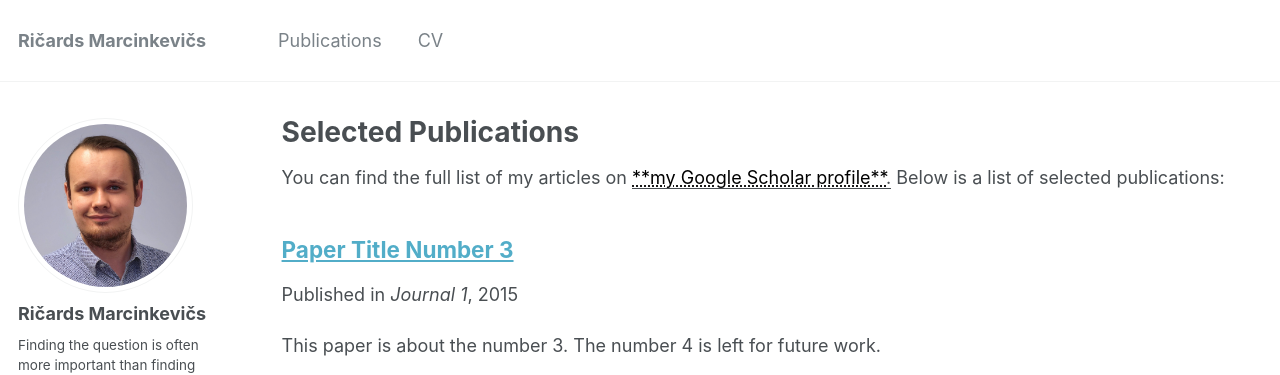
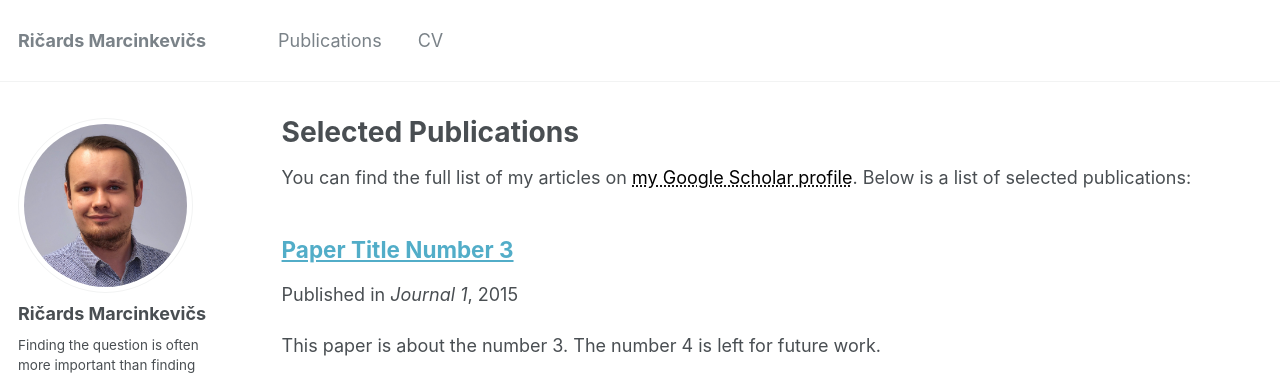
Before and after one commit to rmarcinkevics/rmarcinkevics.github.io, a Jekyll site: the page built from _pages/publications.md, in a window 1280 px wide and 1147 px high. Shown: the top 375 px of the window. Built offline with Jekyll 4.4.1, drawn with Linux system fonts in a browser that asks for light colours; some web fonts are replaced.

Commit message:
Update publications.md

```diff
--- a/_pages/publications.md
+++ b/_pages/publications.md
@@ -5,7 +5,7 @@ permalink: /publications/
 author_profile: true
 ---
 
-You can find the full list of my articles on <u><a href="https://scholar.google.ch/citations?user=XcxXOJsAAAAJ&hl=en" target="_blank" style="color: black; text-decoration: underline;text-decoration-style: dotted;">**my Google Scholar profile**</a>.</u> Below is a list of selected publications:
+You can find the full list of my articles on <a href="https://scholar.google.ch/citations?user=XcxXOJsAAAAJ&hl=en" target="_blank" style="color: black; text-decoration: underline;text-decoration-style: dotted;">my Google Scholar profile</a>. Below is a list of selected publications:
 
 {% include base_path %}
 
```
